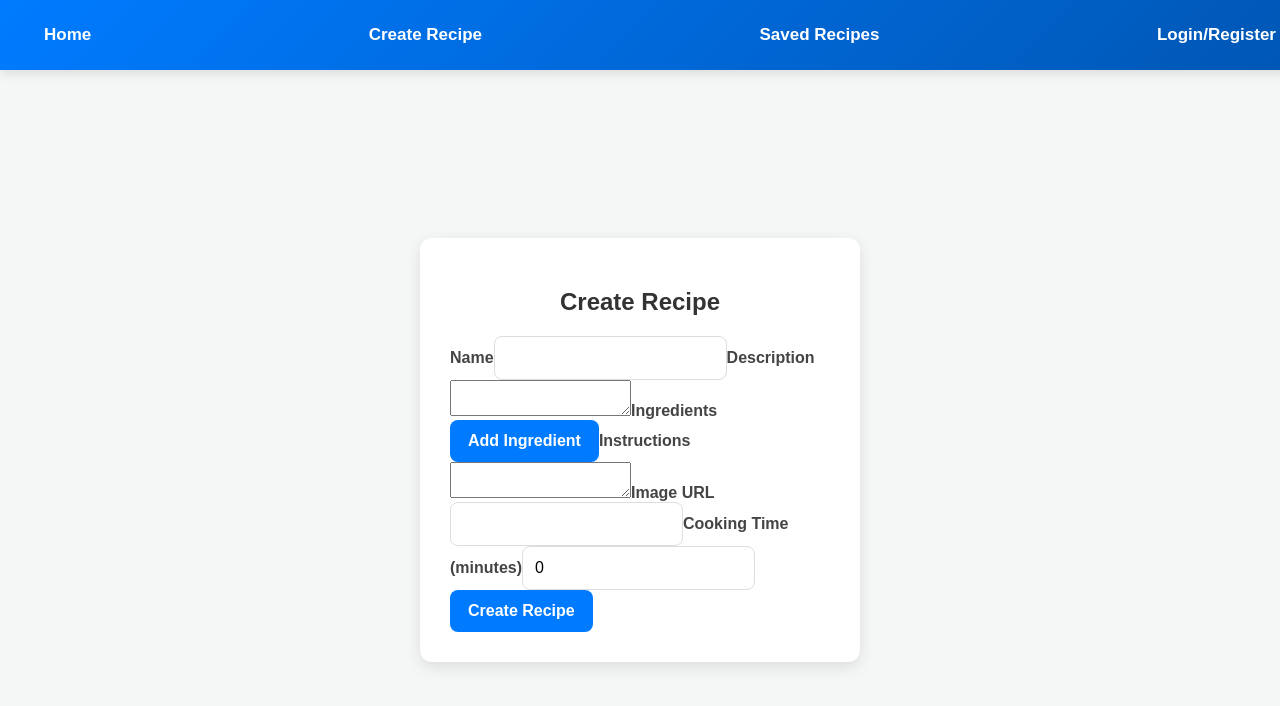
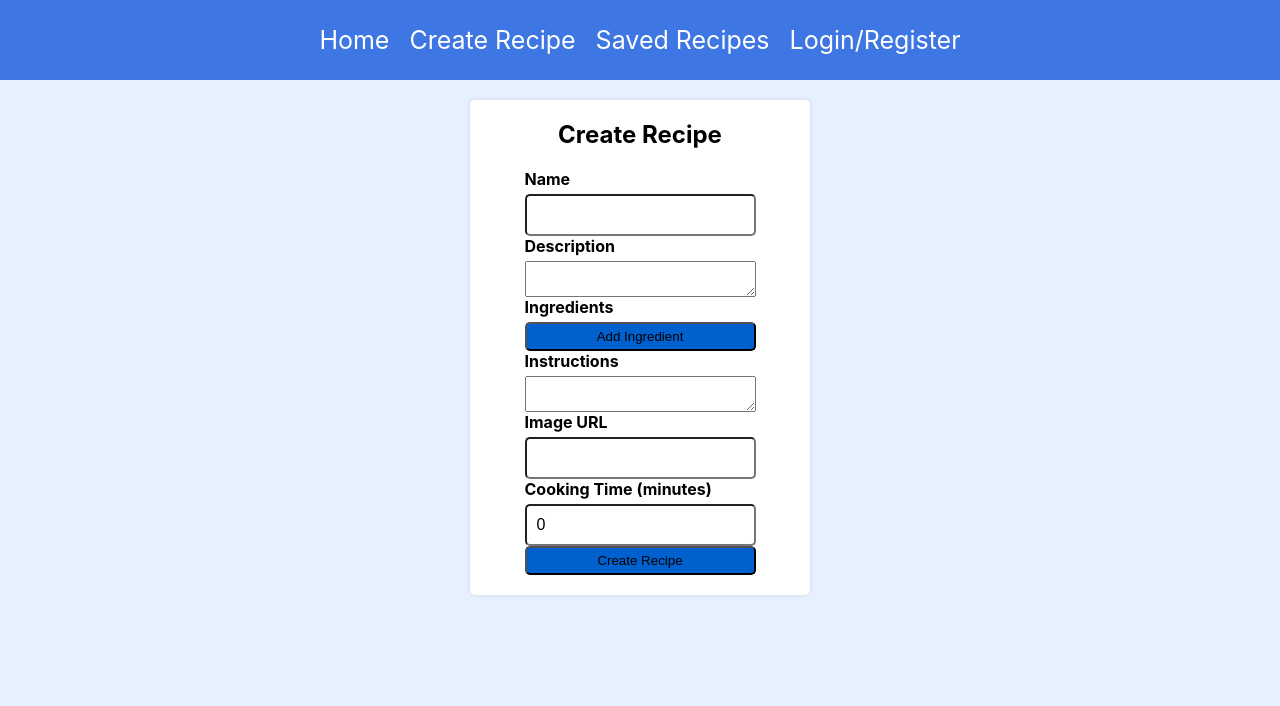
Before and after one commit to bharathv005/rec_client_frontend, a React (Create React App) app: page /create-recipe in a window 1280 px wide. Shown: the top 706 px of the page. Built offline with nearby package versions, Linux system fonts and the light colour scheme.

Commit message:
"frontend"

```diff
--- a/src/App.css
+++ b/src/App.css
@@ -1,99 +1,40 @@
-/* General Styles */
-body {
-  margin: 0;
-  padding: 0;
-  font-family: "Poppins", sans-serif;
-  background-color: #f4f7f6;
-  color: #333;
-}
-
-/* Centering App */
 .App {
   display: flex;
   flex-direction: column;
   justify-content: center;
   align-items: center;
-  min-height: 100vh;
+  font-family: -apple-system, BlinkMacSystemFont, "Segoe UI", Roboto, Oxygen,
+    Ubuntu, Cantarell, "Open Sans", "Helvetica Neue", sans-serif;
 }
 
-/* Navbar Styling */
-.navbar {
-  width: 100%;
-  height: 70px;
-  background: linear-gradient(135deg, #007bff, #0056b3);
-  display: flex;
-  justify-content: space-between;
-  align-items: center;
-  padding: 0 20px;
-  color: white;
-  font-size: 18px;
-  font-weight: bold;
-  box-shadow: 0 4px 10px rgba(0, 0, 0, 0.1);
-  position: fixed;
-  top: 0;
-  left: 0;
-  z-index: 1000;
+body {
+  margin: 0;
+  padding: 0;
+  background-color:rgb(230, 240, 255);
+
 }
 
-.navbar a {
-  color: white;
-  text-decoration: none;
-  margin: 0 12px;
-  font-size: 17px;
-  transition: all 0.3s ease-in-out;
-  display: inline-flex;
-  align-items: center;
-  gap: 5px;
-  padding: 8px 12px;
-  border-radius: 5px;
-}
-
-.navbar a:hover {
-  background: rgba(255, 255, 255, 0.2);
-  transform: scale(1.05);
-}
-
-/* Button in Navbar */
-.navbar button {
-  background: #ff4d4d;
-  border: none;
-  padding: 10px 16px;
-  font-size: 16px;
-  color: white;
-  font-weight: 600;
-  border-radius: 5px;
-  cursor: pointer;
-  transition: 0.3s;
-}
-
-.navbar button:hover {
-  background: #cc0000;
-  transform: scale(1.05);
-}
-
-/* Authentication Container */
 .auth {
   display: flex;
   justify-content: center;
   align-items: center;
   height: 100vh;
-  background: #eaeff2;
+  background-color: #f2f2f2;
 }
 
 .auth-container {
-  padding: 30px;
-  background: white;
-  border-radius: 12px;
-  box-shadow: 0 5px 15px rgba(0, 0, 0, 0.2);
-  width: 380px;
-  text-align: center;
+  display: flex;
+  flex-direction: column;
+  justify-content: center;
+  align-items: center;
+  padding: 20px;
+  background-color: white;
+  border-radius: 5px;
+  box-shadow: 0 0 5px rgba(0, 0, 0, 0.1);
+  margin: 20px;
+  width: 400px;
 }
 
-.auth-container h2 {
-  margin-bottom: 20px;
-}
-
-/* Form Styles */
 .form-group {
   display: flex;
   flex-direction: column;
@@ -101,113 +42,99 @@ body {
 }
 
 label {
-  font-weight: 600;
+  font-weight: bold;
   margin-bottom: 5px;
-  color: #444;
 }
 
 input {
-  padding: 12px;
+  padding: 10px;
   font-size: 16px;
-  border: 1px solid #ddd;
-  border-radius: 8px;
-  transition: 0.3s;
+  border-radius: 5px;
 }
 
-input:focus {
-  border-color: #007bff;
-  outline: none;
-  box-shadow: 0 0 5px rgba(0, 123, 255, 0.4);
+.navbar {
+  margin: 0;
+  width: 100%;
+  height: 80px;
+  background-color: rgb(62, 118, 228);
+  display: flex;
+  justify-content: center;
+  align-items: center;
+  color: white;
+  text-decoration: none;
 }
 
-/* Button Styling */
-button {
-  padding: 12px 18px;
-  font-size: 16px;
-  border: none;
-  border-radius: 8px;
-  background: #007bff;
+a {
   color: white;
-  cursor: pointer;
-  font-weight: 600;
-  transition: 0.3s ease-in-out;
+  text-decoration: none;
+  margin: 10px;
+  font-size: 25px;
+}
+a:hover{
+  scale: 1.1;
+  border-bottom: 2px dotted red;
 }
 
-button:hover {
-  background: #0056b3;
-  transform: scale(1.05);
-}
-
-button:active {
-  transform: scale(0.98);
-}
-
-/* Recipe Creation Section */
 .create-recipe {
   display: flex;
   flex-direction: column;
+  justify-content: center;
   align-items: center;
-  padding: 30px;
-  background: white;
-  border-radius: 12px;
-  box-shadow: 0 5px 15px rgba(0, 0, 0, 0.1);
-  width: 380px;
-  margin-top: 100px;
+  padding: 20px;
+  background-color: white;
+  border-radius: 5px;
+  box-shadow: 0 0 5px rgba(0, 0, 0, 0.1);
+  margin: 20px;
+  width: 300px;
 }
-
 .create-recipe form {
-  width: 100%;
+  display: flex;
+  flex-direction: column;
 }
-
-/* Grid Layout for Lists */
 ul {
   list-style: none;
   padding: 0;
+  margin: 0;
   display: grid;
-  grid-template-columns: repeat(auto-fit, minmax(180px, 1fr));
-  gap: 15px;
+  grid-template-columns: repeat(2, 1fr);
+  gap: 10px;
 }
 
 li {
-  background: #fff;
-  border: 1px solid #ddd;
-  padding: 12px;
-  border-radius: 8px;
-  box-shadow: 0 2px 5px rgba(0, 0, 0, 0.1);
-  transition: 0.3s;
+  border: 1px solid black;
+  padding: 10px;
+  margin-bottom: 10px;
 }
 
-li:hover {
-  transform: translateY(-5px);
-  box-shadow: 0 4px 8px rgba(0, 0, 0, 0.2);
+h2 {
+  margin-top: 0;
 }
 
-/* Images */
 img {
   max-width: 100%;
   height: auto;
-  border-radius: 10px;
+  margin-bottom: 10px;
 }
 
-/* Responsive Design */
-@media (max-width: 768px) {
-  .navbar {
-    flex-direction: column;
-    height: auto;
-    padding: 10px 0;
-  }
+img {
+  width: 400px;
+}
 
-  .auth-container,
-  .create-recipe {
-    width: 90%;
-  }
+p {
+  max-width: 400px;
+  font-size: 12px;
+  display: -webkit-box;
+  line-clamp: 5;
+  -webkit-line-clamp: 3; /* Limit to 3 lines */
+  -webkit-box-orient: vertical;
+  overflow: hidden;
+  text-overflow: ellipsis;
+  max-height: 6em
+}
 
-  .navbar a {
-    font-size: 16px;
-    margin: 10px 0;
-  }
-
-  ul {
-    grid-template-columns: 1fr;
-  }
+button{
+  padding: 5px;
+  cursor: pointer;
+  border-radius: 5px;
+  background-color: rgb(0, 96, 205);
 }
```
